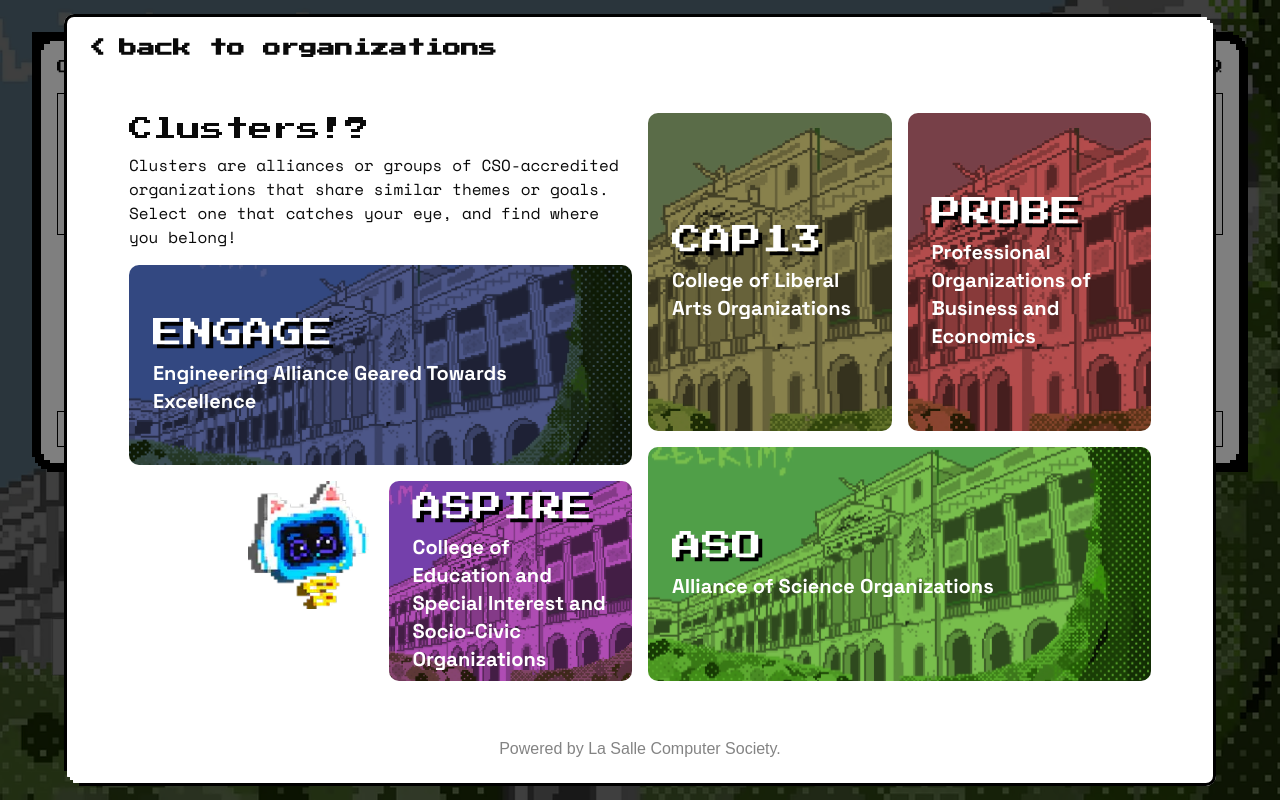
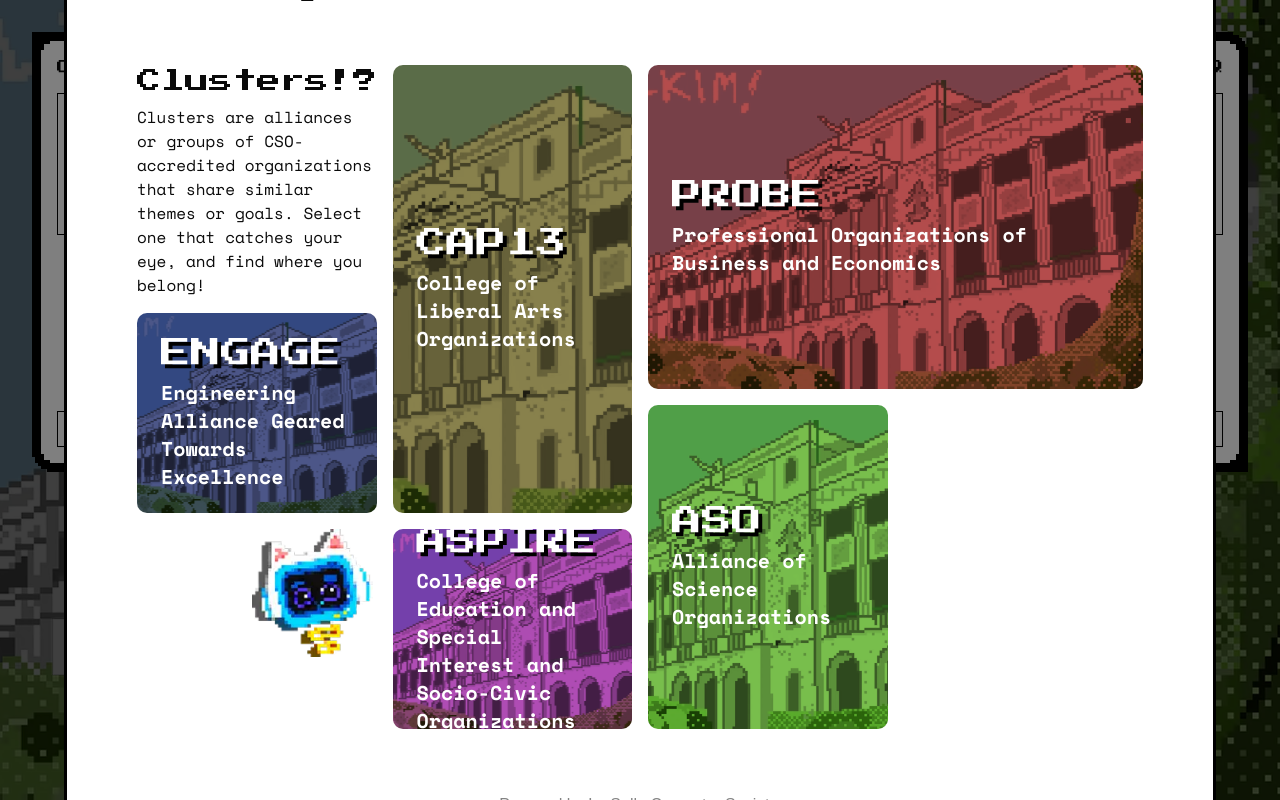
Before and after one commit to dlsu-lscs/arw-2025-web, a Next.js app: page / in a window 1280 px wide. Both pictures are taken after a click on the button "DISCOVER THE CLUSTERS". Built offline with nearby package versions, Linux system fonts and the light colour scheme; a web font is replaced by a local one.

Commit message:
feat: finished and finalized grid layout

```diff
--- a/src/features/clusters/containers/cluster-modal.tsx
+++ b/src/features/clusters/containers/cluster-modal.tsx
@@ -20,32 +20,50 @@ export default function ClusterModal() {
               <CloseModal />
             </DialogTitle>
           </DialogHeader>
-          <main className="grid grid-cols-2 p-10 gap-4">
-            {/* Left Column: Clusters, Engage, Macky & Aspire */}
+          <main className="grid grid-cols-2 p-12 gap-4">
+            {/* First Main Column (Left Side) with nested rows */}
             <section className="grid grid-cols-1 gap-4">
-              {/* Clusters Title & Description */}
+              {/* First Row: Clusters, Engage, and CAP13 Cards side by side */}
+              <div className="grid grid-cols-2 gap-4">
+                {/* Clusters Title & Engage Card */}
+                <div className="flex flex-col gap-4">
                   <div className="flex flex-col gap-2">
                     <h1 className="text-2xl">Clusters!?</h1>
                     <p className="font-space-mono">
                       Clusters are alliances or groups of CSO-accredited
-                  organizations that share similar themes or goals. Select one
-                  that catches your eye, and find where you belong!
+                      organizations that share similar themes or goals. Select
+                      one that catches your eye, and find where you belong!
                     </p>
                   </div>
-              {/* Engage Card */}
                   <div>
                     <div className="w-full h-[200px] bg-[url('/bg/st-lasalle-bg.webp')] bg-center bg-cover bg-[#010F56]/70 bg-blend-multiply flex justify-start p-6 items-center rounded-lg text-white">
                       <div className="flex flex-col gap-2">
                         <h1 className="text-left text-3xl [text-shadow:_4px_4px_0px_rgba(0,0,0,1)]">
                           ENGAGE
                         </h1>
-                    <p className="text-xl font-space-grotesk font-bold">
+                        <p className="text-xl font-space-mono font-bold">
                           Engineering Alliance Geared Towards Excellence
                         </p>
                       </div>
                     </div>
                   </div>
-              {/* Macky Logo & Aspire Card */}
+                </div>
+                {/* CAP13 Card */}
+                <div>
+                  <div className="w-full h-full bg-[url('/bg/st-lasalle-bg.webp')] bg-center bg-cover bg-[#564C01]/70 bg-blend-multiply flex justify-start p-6 items-center rounded-lg text-white">
+                    <div className="flex flex-col gap-2">
+                      <h1 className="text-left text-3xl [text-shadow:_4px_4px_0px_rgba(0,0,0,1)]">
+                        CAP13
+                      </h1>
+                      <p className="text-xl font-space-mono font-bold">
+                        College of Liberal Arts Organizations
+                      </p>
+                    </div>
+                  </div>
+                </div>
+              </div>
+
+              {/* Second Row: Macky Logo & Aspire Card */}
               <div className="grid grid-cols-2 gap-4">
                 <div className="flex justify-end w-full">
                   <Image
@@ -63,7 +81,7 @@ export default function ClusterModal() {
                       <h1 className="text-left text-3xl [text-shadow:_4px_4px_0px_rgba(0,0,0,1)]">
                         ASPIRE
                       </h1>
-                      <p className="text-xl font-space-grotesk font-bold">
+                      <p className="text-xl font-space-mono font-bold">
                         College of Education and Special Interest and
                         Socio-Civic Organizations
                       </p>
@@ -73,50 +91,36 @@ export default function ClusterModal() {
               </div>
             </section>
 
-            {/* Right Column: CAP13 & PROBE, then ASO */}
-            <section className="grid grid-cols-1 gap-4">
-              {/* CAP13 and PROBE in the same row, in their own two-column grid */}
-              <div className="grid grid-cols-2 gap-4">
-                {/* CAP13 Card */}
-                <div>
-                  <div className="w-full h-full bg-[url('/bg/st-lasalle-bg.webp')] bg-center bg-cover bg-[#564C01]/70 bg-blend-multiply flex justify-start p-6 items-center rounded-lg text-white">
-                    <div className="flex flex-col gap-2">
-                      <h1 className="text-left text-3xl [text-shadow:_4px_4px_0px_rgba(0,0,0,1)]">
-                        CAP13
-                      </h1>
-                      <p className="text-xl font-space-grotesk font-bold">
-                        College of Liberal Arts Organizations
-                      </p>
-                    </div>
-                  </div>
-                </div>
-                {/* PROBE Card */}
-                <div>
+            {/* Second Main Column (Right Side) */}
+            <section className="grid grid-cols-2 grid-rows-2 gap-4">
+              {/* PROBE Card spanning two columns */}
+              <div className="col-span-2">
                 <div className="w-full h-full bg-[url('/bg/st-lasalle-bg.webp')] bg-center bg-cover bg-[#940000]/70 bg-blend-multiply flex justify-start p-6 items-center rounded-lg text-white">
                   <div className="flex flex-col gap-2">
                     <h1 className="text-left text-3xl [text-shadow:_4px_4px_0px_rgba(0,0,0,1)]">
                       PROBE
                     </h1>
-                      <p className="text-xl font-space-grotesk font-bold">
+                    <p className="text-xl font-space-mono font-bold">
                       Professional Organizations of Business and Economics
                     </p>
                   </div>
                 </div>
               </div>
-              </div>
-              {/* ASO Card below PROBE */}
+              {/* ASO Card */}
               <div>
                 <div className="w-full h-full bg-[url('/bg/st-lasalle-bg.webp')] bg-center bg-cover bg-[#3FA300]/70 bg-blend-multiply flex justify-start p-6 items-center rounded-lg text-white">
                   <div className="flex flex-col gap-2">
                     <h1 className="text-left text-3xl [text-shadow:_4px_4px_0px_rgba(0,0,0,1)]">
                       ASO
                     </h1>
-                    <p className="text-xl font-space-grotesk font-bold">
+                    <p className="text-xl font-space-mono font-bold">
                       Alliance of Science Organizations
                     </p>
                   </div>
                 </div>
               </div>
+              {/* Empty div for the second col of the second row */}
+              <div></div>
             </section>
           </main>
           <footer className="flex justify-center">
```
Lines whose indentation alone changed are shown as unchanged.
